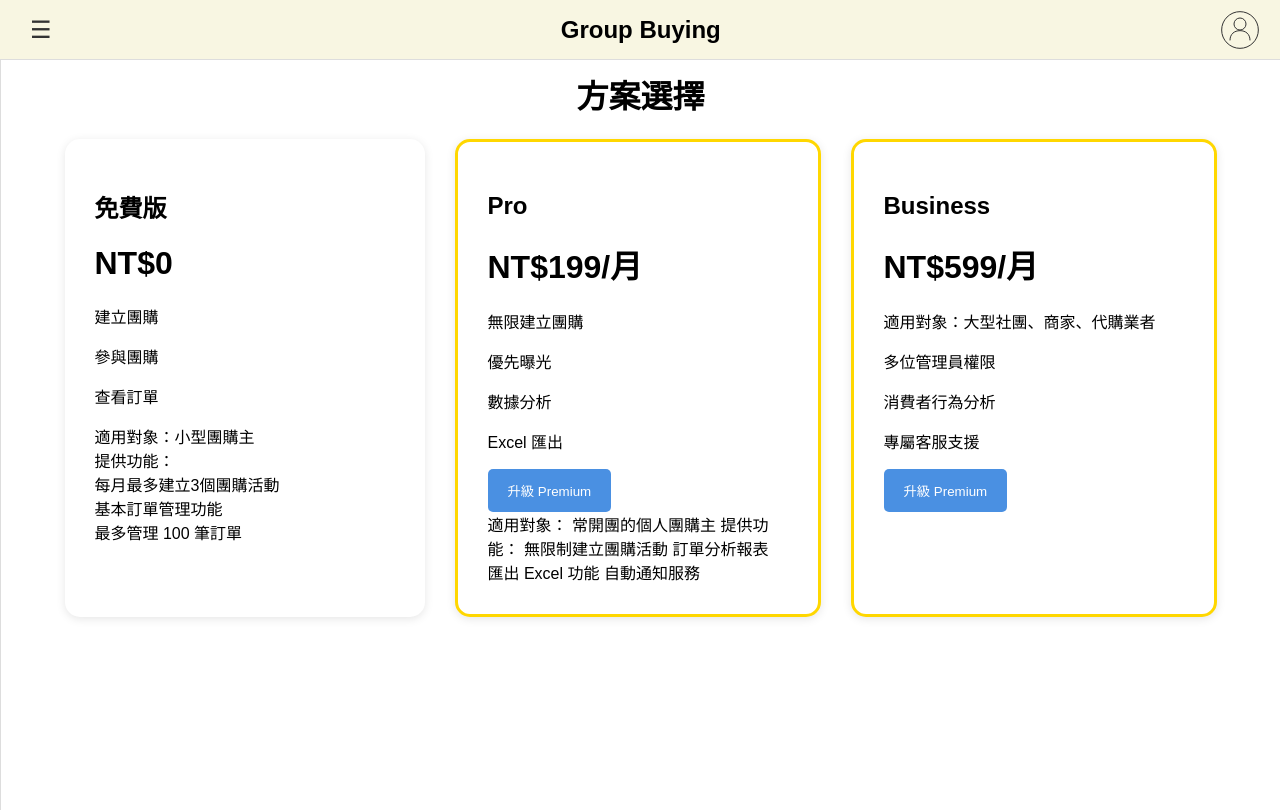
After one commit to elim1023/GroupBuying, a Flask app: page /pricing in a window 1280 px wide. The commit adds this page. Run offline with Flask 3, Linux system fonts and the light colour scheme; the visitor is signed in with stand-in values (Sample User, id 1); parts of the project's set-up code (start-up, migrations or seed data) failed here and were passed over.

Commit message:
Add Pricing

```diff
--- a/application/application.py
+++ b/application/application.py
@@ -6,14 +6,13 @@ from flask_caching import Cache
 # from config import TEMPLATES_PATH, TEXT_PATH
 from werkzeug.security import generate_password_hash, check_password_hash
 from application.models import db, User, GroupBuy, Order
-# from flask_sqlalchemy import SQLAlchemy
 from application.helpers import *
 
 # app = Flask(__name__, template_folder=TEMPLATES_PATH)
 
 load_dotenv()
 app = Flask(__name__)
-# app.secret_key = "groupbuy_secret"
+
 app.config[
     'SQLALCHEMY_DATABASE_URI'
 ] = 'sqlite:///groupbuy.db'
@@ -30,7 +29,6 @@ app.config["CACHE_TYPE"] = "simple"
 app.config["CACHE_DEFAULT_TIMEOUT"] = 3600
 cache = Cache(app)
 
-# db = SQLAlchemy()
 db.init_app(app)
 
 app.secret_key = os.environ["SECRET_KEY"]
@@ -49,6 +47,7 @@ def register():
         username = request.form["username"]
         email = request.form["email"]
         password = request.form["password"]
+        phone = request.form["phone"]
 
         existing_user = User.query.filter(
             (
@@ -72,7 +71,8 @@ def register():
         user = User(
             username=username,
             email=email,
-            password_hash=hashed_password
+            password_hash=hashed_password,
+            phone=phone
         )
 
         db.session.add(user)
@@ -253,6 +253,9 @@ def delete_order(order_id):
 
     return redirect(url_for("my_orders"))
 
+@app.route("/pricing")
+def pricing():
+    return render_template("pricing.html")
 
 # @cache.cached()
 
--- a/application/static/css/style.css
+++ b/application/static/css/style.css
@@ -3,7 +3,12 @@ body {
     margin: 0;
 }
 
+/* 最上方的區塊 */
 nav {
+    position : fixed;
+    top: 0;
+    width: 100%;
+    z-index: 1000;
     height:60px;
     display:flex;
     align-items:center;
@@ -12,55 +17,45 @@ nav {
     color: white;
     padding:0 20px;
     border-bottom:1px solid #ddd;
+    box-sizing: border-box;
 }
 
 .container {
     padding: 40px;
 }
 
-.card-container {
-
+/* .card-container {
     display: flex;
-
     justify-content: center;
-
     gap: 50px;
-
     margin-top: 50px;
-}
+} */
 
 .card {
 
     border: 1px solid #ddd;
-
     padding: 30px;
-
     width: 300px;
-
     text-align: center;
-
     border-radius: 10px;
-
-    box-shadow:
-      0 0 10px rgba(0,0,0,0.1);
+    box-shadow: 0 0 10px rgba(0,0,0,0.1);
 }
 
 button {
-
     background: #4A90E2;
-
     color: white;
-
     border: none;
-
     padding: 12px 20px;
-
     border-radius: 5px;
-
     cursor: pointer;
 }
 
-
+.menu-btn {
+    color: #333;
+    font-size: 24px;
+    cursor: pointer;
+    padding: 10px;
+}
 
 .logo a{
     text-decoration:none;
@@ -69,41 +64,140 @@ button {
     font-weight:bold;
 }
 
+/* 使用者頭貼區塊 */
+.user-menu{
+    position:relative;
+    /* display: flex;
+    justify-content: center;
+    align-items: center;     */
+}
+
+.user-btn {
+    cursor: pointer;
+    /* font-size:24px; */
+}
+
+.dropdown-menu{
+    display:none;
+    position:absolute;
+    right:0;
+    top:50px;
+    width:180px;
+    background:white;
+    border:1px solid #ddd;
+    border-radius:10px;
+    box-shadow:0 2px 10px rgba(0,0,0,0.15);
+}
+
+.dropdown-menu a{
+    display:block;
+    padding:12px;
+    text-decoration:none;
+    color:black;
+}
+
+.dropdown-menu a:hover{
+    background:#f3f3f3;
+}
+
+.user-info{
+    padding:15px;
+    text-align:center;
+    color: #000;
+}
+
 .layout{
     display:flex;
+    padding-top: 50px;
 }
 
 .sidebar{
-
+    text-align: center;
     width:220px;
-
     min-height:calc(100vh - 60px);
-
     border-right:1px solid #ddd;
-
     padding-top:20px;
-
+    transition: 0.2s;
+    background: #f8f8f8;
+    overflow: hidden;
+    white-space: nowrap;
 }
 
 .sidebar a{
-
     display:block;
-
     padding:15px 20px;
-
     text-decoration:none;
-
     color:black;
 }
 
 .sidebar a:hover{
-
     background:#f5f5f5;
 }
 
+.sidebar.collapsed {
+    overflow:scroll;
+    width: 0px;
+}
+
+.sidebar.collapsed .group-title,
+.sidebar.collapsed .group-content {
+    font-size: 0;
+}
+
+/* 主介面 */
 .content{
+    flex:1;
+    /* 上 左右 下 */
+    /* padding: 50px 30px 20px;  */
+    padding: 0 30px;
 
-    flex:1;
+}
 
-    padding:20px;
+.page_name {
+    text-align: center;
 }
+
+/* .group {
+    display:flex;
+} */
+
+.group-title {
+    /* padding: 10px; */
+    font-weight: bold;
+    cursor: pointer;
+    background: #f5f5f5;
+    margin-top: 10px;
+}
+
+.group-content {
+    display: flex;
+    flex-direction: column;
+    /* padding-left: 15px; */
+    align-items: center;
+    gap: 8px;
+}
+
+
+
+.hidden {
+    display: none;
+}
+
+/* 價格 */
+.pricing-container{
+    display:flex;
+    gap:30px;
+    justify-content:center;
+}
+
+.plan-card{
+    width:300px;
+    padding:30px;
+    border-radius:15px;
+    background:white;
+    box-shadow:0 2px 10px rgba(0,0,0,.1);
+}
+
+.premium{
+    border:3px solid gold;
+}
--- a/application/templates/base.html
+++ b/application/templates/base.html
@@ -16,7 +16,7 @@
 
     <nav>
 
-        <div class="menu-btn">
+        <div class="menu-btn" onclick="toggleSidebar()">
             ☰
         </div>
 
@@ -27,36 +27,80 @@
             </a>
 
         </div>
+        <div class="user-menu">
+            <div class="user-btn" onclick="toggleUserMenu()">
+                <!-- 👤 -->
+                 <svg width="40" height="40" viewBox="0 0 120 120" fill="none"
+                    xmlns="http://www.w3.org/2000/svg" display="block">
+                    <circle cx="60" cy="60" r="55" stroke="#333" stroke-width="3"/>
+                    <circle cx="60" cy="42" r="18" stroke="#333" stroke-width="3"/>
+                    <path d="M30 90C30 72 43 62 60 62C77 62 90 72 90 90"
+                        stroke="#333"
+                        stroke-width="3"
+                        stroke-linecap="round"/>
+                </svg>
 
-        <div class="user-btn">
-            👤
+            </div>
+            <div class="dropdown-menu" id="userDropdown">
+
+                {% if "user_id" in session %}
+                    <div class="user-info">
+                        {{ session["username"] }}
+                        <br>
+
+                        <small>
+                            {% if session["plan"]=="premium" %}
+                                Premium
+                            {% elif session["plan"]=="pro" %}
+                                Pro
+                            {% else %}
+                                免費方案
+                            {% endif %}
+                        </small>
+                        <a href="{{ url_for('pricing') }}">
+                            升級方案
+                        </a>
+                    </div>
+                    <hr>
+
+                    <a href="#">個人資料</a>
+                    <a href="#">設定</a>
+                    <a href="{{ url_for('logout') }}">登出</a>
+
+                {% else %}
+                    <a href="{{ url_for('login') }}">登入</a>
+                    <a href="{{ url_for('register') }}">註冊</a>
+                {% endif %}
+            </div>
         </div>
-
     </nav>
 
     <div class="layout">
+        <aside id="sidebar" class="sidebar collapsed">
+            <div class="group">
 
-        <aside class="sidebar">
+            <div class="group-title" onclick="toggleGroup('buyer')">
+                消費者專區 ▾
+            </div>
 
-            <a href="{{ url_for('home') }}">
-                首頁
-            </a>
+            <div class="group-content" id="buyer">
+                <a href="{{ url_for('my_orders') }}">我的訂單</a>
+            </div>
 
-            <a href="{{ url_for('create_groupbuy') }}">
-                建立團購
-            </a>
+        </div>
 
-            <a href="{{ url_for('my_groupbuys') }}">
-                我的團購
-            </a>
+        <div class="group">
 
-            <a href="{{ url_for('my_orders') }}">
-                我的訂單
-            </a>
+            <div class="group-title" onclick="toggleGroup('seller')">
+                團購主專區 ▾
+            </div>
 
-            <a href="#">
-                個人資料
-            </a>
+            <div class="group-content" id="seller">
+                <a href="{{ url_for('create_groupbuy') }}">建立團購</a>
+                <a href="{{ url_for('my_groupbuys') }}">我的團購</a>
+            </div>
+
+        </div>
 
         </aside>
 
@@ -69,6 +113,35 @@
 
     </div>
 
+    <script>
+        // 整體 sidebar 收合
+        function toggleSidebar() {
+            document.getElementById("sidebar").classList.toggle("collapsed");
+        }
+
+        // 內部分組收合
+        function toggleGroup(id) {
+            const el = document.getElementById(id);
+            el.classList.toggle("hidden");
+        }
+
+        function toggleUserMenu() {
+            const menu = document.getElementById("userDropdown");
+
+            if(menu.style.display==="block"){
+                menu.style.display="none";
+            }
+            else {
+                menu.style.display="block";
+            }
+        }
+
+        window.onclick=function(event){
+            if(!event.target.closest(".user-menu")) {
+                document.getElementById("userDropdown").style.display="none";
+            }
+        }
+    </script>
 </body>
 
 </html>
--- a/application/templates/my_groupbuys.html
+++ b/application/templates/my_groupbuys.html
@@ -2,7 +2,7 @@
 
 {% block content %}
 
-<h1>我的團購</h1>
+<h1 class="page_name">我的團購</h1>
 
 {% for groupbuy in groupbuys %}
 
--- a/application/templates/my_orders.html
+++ b/application/templates/my_orders.html
@@ -2,7 +2,7 @@
 
 {% block content %}
 
-<h1>我的訂單</h1>
+<h1 class="page_name">我的訂單</h1>
 
 {% for order in orders %}
 
--- /dev/null
+++ b/application/templates/pricing.html
@@ -0,0 +1,70 @@
+{% extends "base.html" %}
+
+{% block content %}
+
+<h1 class="page_name">方案選擇</h1>
+
+<div class="pricing-container">
+    <div class="plan-card">
+        <h2>免費版</h2>
+        <h1>NT$0</h1>
+        <p>建立團購</p>
+        <p>參與團購</p>
+        <p>查看訂單</p>
+        <div>
+            適用對象：小型團購主
+        <br>
+            提供功能：
+        <br>
+            每月最多建立3個團購活動
+            <br>
+            基本訂單管理功能
+            <br>
+            最多管理 100 筆訂單
+        </div>
+    </div>
+
+    <div class="plan-card premium">
+        <h2>Pro</h2>
+        <h1>NT$199/月</h1>
+        <p>無限建立團購</p>
+        <p>優先曝光</p>
+        <p>數據分析</p>
+        <p>Excel 匯出</p>
+
+        <button>
+            升級 Premium
+        </button>
+
+        <div>
+            適用對象：
+常開團的個人團購主
+
+提供功能：
+無限制建立團購活動
+訂單分析報表
+匯出 Excel 功能
+自動通知服務
+
+
+        </div>
+
+    </div>
+
+    <div class="plan-card premium">
+        <h2>Business</h2>
+        <h1>NT$599/月</h1>
+        <p>適用對象：大型社團、商家、代購業者</p>
+        <p>多位管理員權限</p>
+        <p>消費者行為分析</p>
+        <p>專屬客服支援</p>
+
+        <button>
+            升級 Premium
+        </button>
+
+    </div>
+
+</div>
+
+{% endblock %}
```
Also changed, not shown: application/models.py (+14 -1 lines), application/templates/home.html (+0 -22 lines), application/templates/register.html (+9 -3 lines), seed_data.py (+10 -0 lines).
